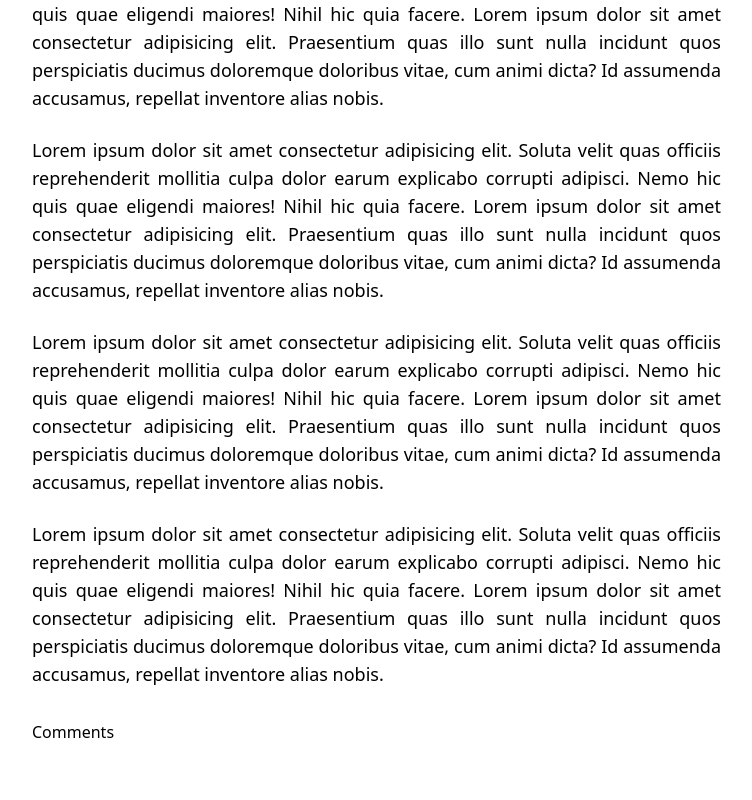
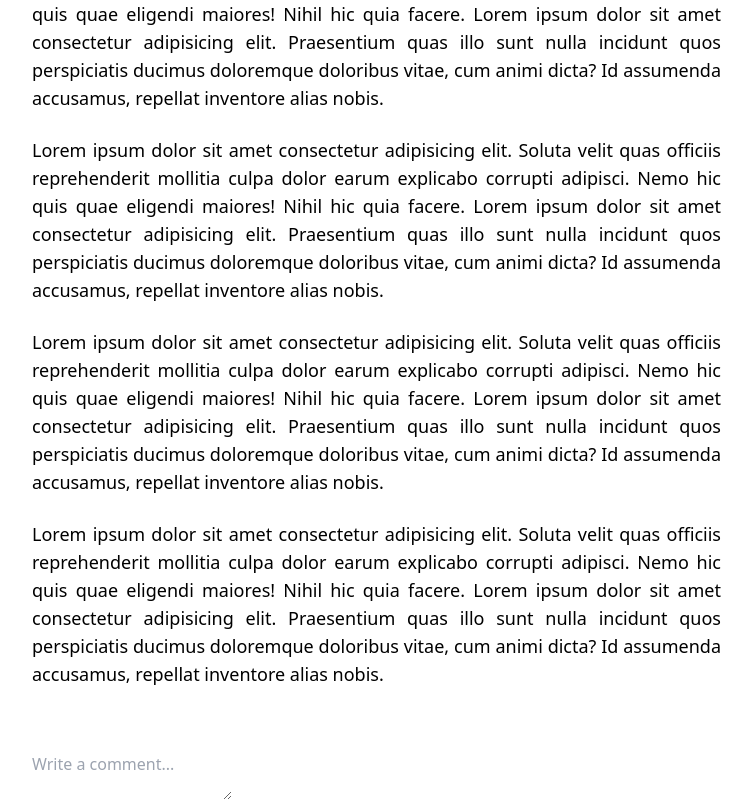
Before and after one commit to SowmithSripadi/TriedandTested, a React (Vite) app: page /test in a window 1280 px wide. Shown: the part 974-1774 px from the top of the page, without its empty margins (96-848 px from the left). Before the commit the page ends 1718 px from the top, so only its background shows below. Built offline with nearby package versions, Linux system fonts and the light colour scheme; no server answers.

Commit message:
single post page

```diff
--- a/src/components/Comments.jsx
+++ b/src/components/Comments.jsx
@@ -1,7 +1,15 @@
 import React from "react";
 
 function Comments() {
-  return <div className="">Comments</div>;
+  return (
+    <div className="flex flex-col gap-8 lg:w-3/5">
+      <h1 className="text-xl text-gray-500 underline"></h1>
+      <div className="flex items-center justify-between gap-8 w-full">
+        <textarea placeholder="Write a comment..." />
+        <button className=""> </button>
+      </div>
+    </div>
+  );
 }
 
 export default Comments;
```
